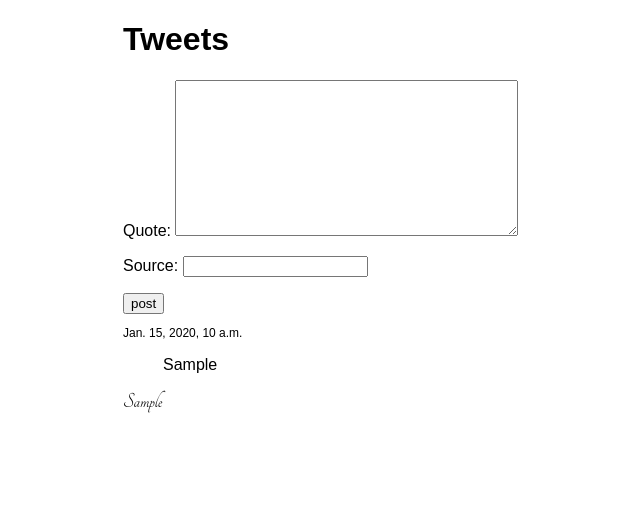
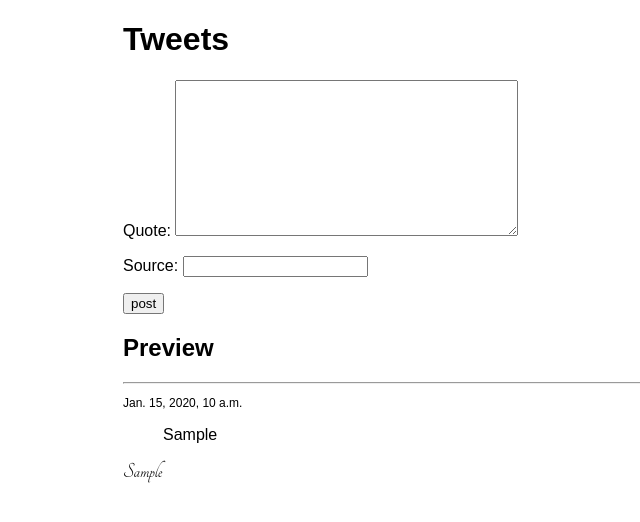
Before and after one commit to VictorMovileanu/WhereHoWhy, a Django app: page / in a window 1280 px wide. Shown: the top 522 px of the page, without its empty margins (201-841 px from the left). Run offline with Django 3.2, Linux system fonts and the light colour scheme; a user stored in the database is signed in; tables that the repository leaves empty hold one stand-in row (values such as "Sample post"); some web fonts are replaced.

Commit message:
added jQuery and preview javascript script

```diff
--- /dev/null
+++ b/static/js/scripts.js
@@ -0,0 +1,24 @@
+let timerIdentifier;
+const doneTypingInterval = 500;
+const $input_quote = $('textarea#id_quote');
+const $input_source = $('input#id_source');
+const $preview_quote = $('.tweet.preview blockquote');
+const $preview_source = $('.tweet.preview cite');
+
+$input_quote.on("keydown", function () {
+    clearTimeout(timerIdentifier);
+});
+
+$input_source.on("keydown", function () {
+    clearTimeout(timerIdentifier);
+});
+
+$input_quote.on("keyup", function () {
+   clearTimeout(timerIdentifier);
+   timerIdentifier = setTimeout($preview_quote.html($input_quote.val()), doneTypingInterval);
+});
+
+$input_source.on("keyup", function () {
+   clearTimeout(timerIdentifier);
+   timerIdentifier = setTimeout($preview_source.html($input_source.val()), doneTypingInterval);
+});
--- a/templates/base.html
+++ b/templates/base.html
@@ -13,4 +13,6 @@
 
 {% endblock %}
 </body>
+<script src="https://cdnjs.cloudflare.com/ajax/libs/jquery/3.3.1/jquery.min.js"></script>
+<script src="{% static 'js/scripts.js' %}"></script>
 </html>
--- a/templates/frontpage/index.html
+++ b/templates/frontpage/index.html
@@ -8,6 +8,12 @@
             {{ form.as_p }}
             <button type="submit">post</button>
         </form>
+        <h2>Preview</h2>
+        <div class="tweet preview">
+            <blockquote></blockquote>
+            <cite></cite>
+        </div>
+        <hr>
     {% endif %}
 
     {% for tweet in tweets %}
```
